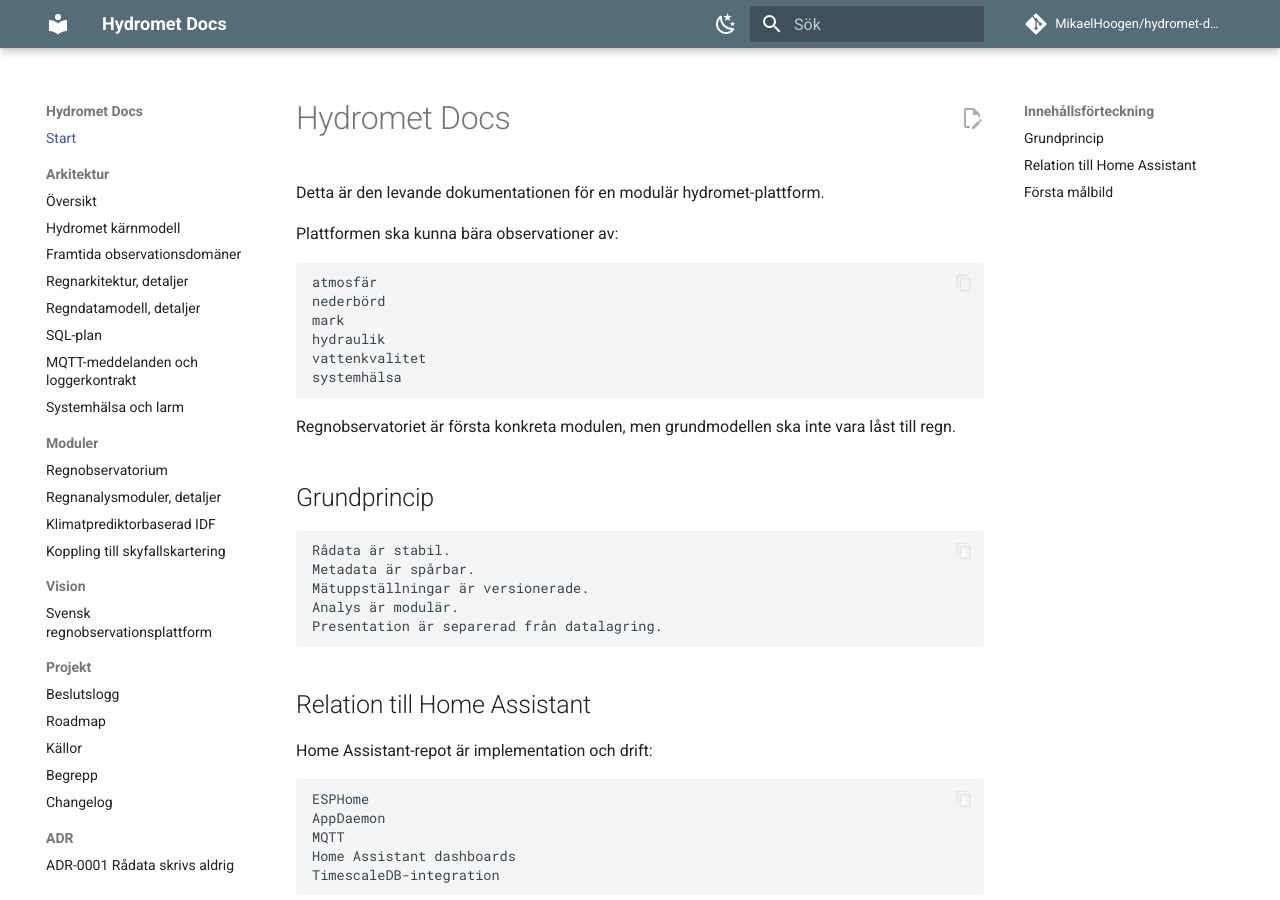
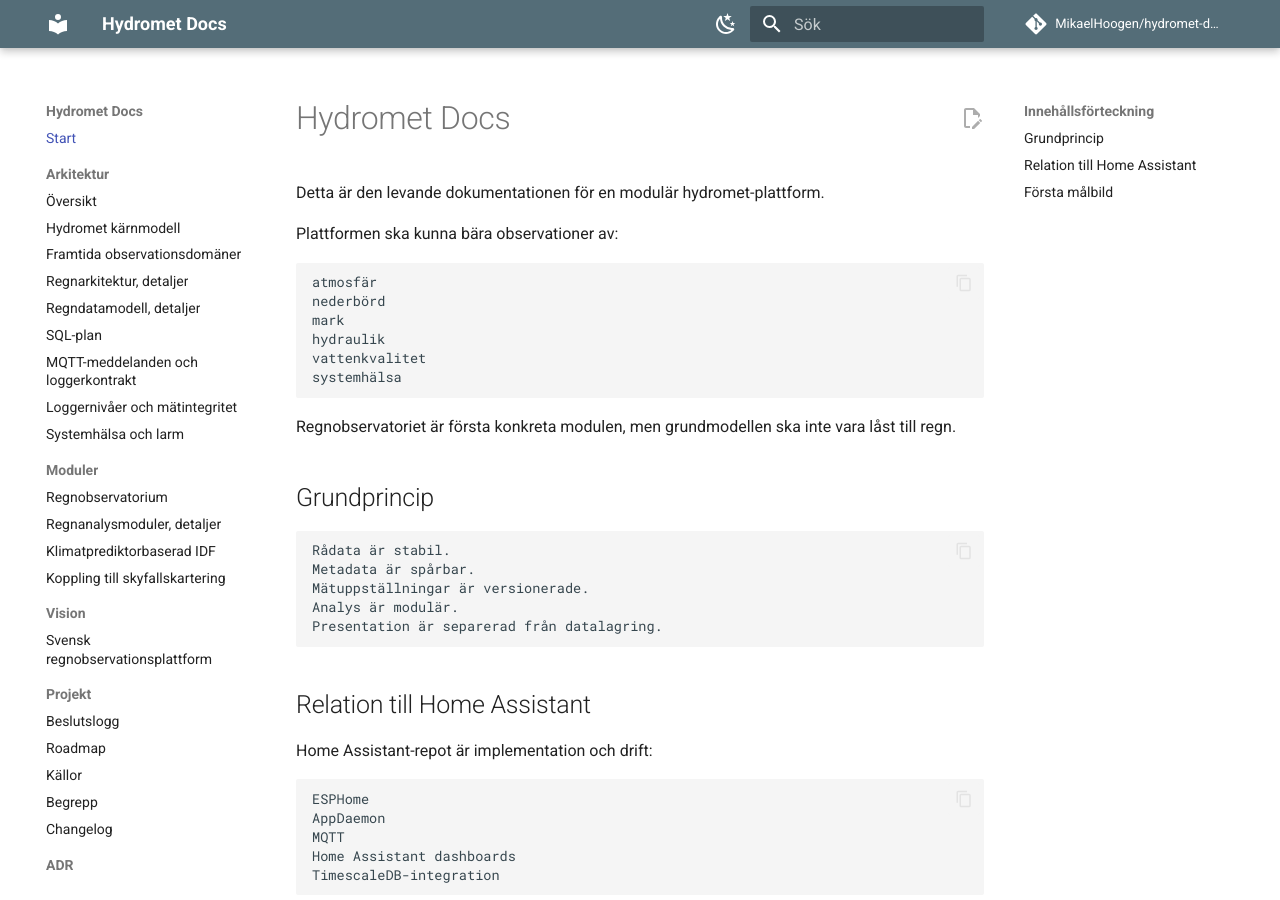
Before and after one commit to MikaelHoogen/hydromet-docs, an MkDocs documentation site: the page built from docs/index.md, in a window 1280 px wide and 900 px high. Built offline with MkDocs 1.6.1 and Material for MkDocs 9.7.7, drawn with Linux system fonts in a browser that asks for light colours; comment, search, counter and statistics services are not loaded.

Commit message:
Add logger reliability docs to nav

```diff
--- a/mkdocs.yml
+++ b/mkdocs.yml
@@ -70,6 +70,7 @@ nav:
       - Regndatamodell, detaljer: architecture/rain-data-model-details.md
       - SQL-plan: architecture/sql-plan.md
       - MQTT-meddelanden och loggerkontrakt: architecture/mqtt-message-contract.md
+      - Loggernivåer och mätintegritet: architecture/logger-reliability-levels.md
       - Systemhälsa och larm: architecture/system-health.md
   - Moduler:
       - Regnobservatorium: modules/rain-observatory.md
@@ -94,3 +95,4 @@ nav:
       - ADR-0007 Klimatprediktorbaserad IDF är en framtida jämförelsemetod: adr/adr-0007-climate-predictor-idf-is-future-method.md
       - ADR-0008 Hydromet core byggs före regnmodul: adr/adr-0008-hydromet-core-before-rain-module.md
       - ADR-0009 Separera loggertest från analys- och beräkningstest: adr/adr-0009-separate-logger-test-from-analysis-test.md
+      - ADR-0010 Regnloggernivåer och mätintegritet: adr/adr-0010-rain-logger-reliability-levels.md
```
